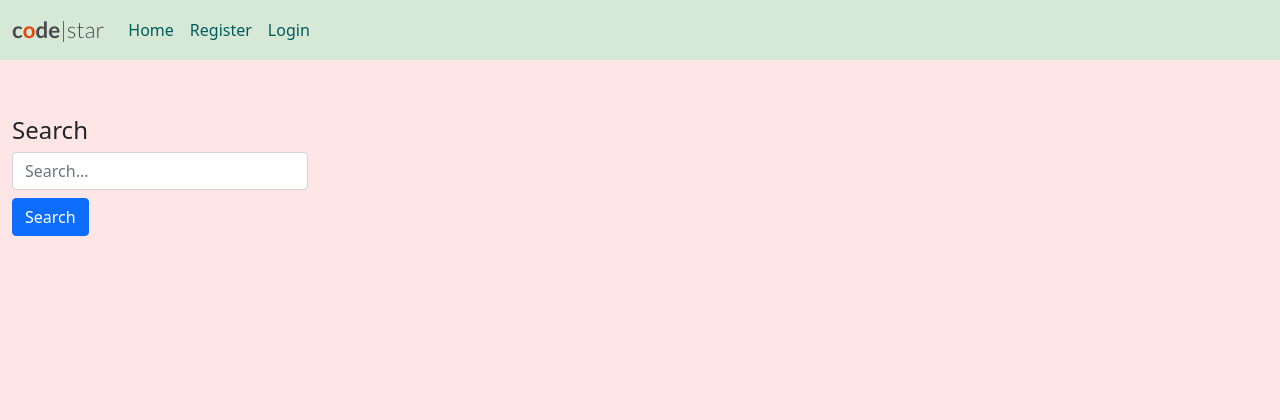
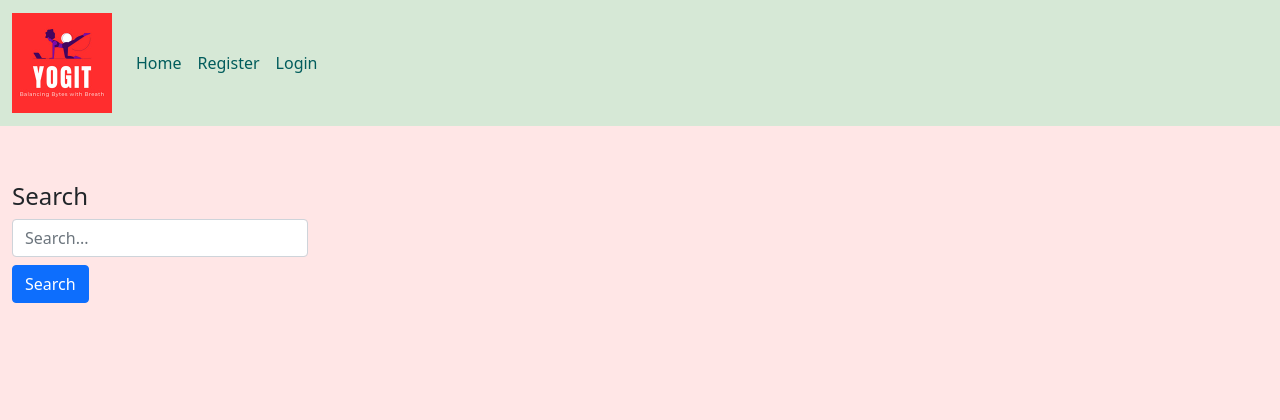
Before and after one commit to samiksha-92/Django-Blog-p4, a Django app: page / in a window 1280 px wide. Shown: the top 420 px of the page. Run offline with Django 3.2, Linux system fonts and the light colour scheme; data that the repository does not hold is empty.

Commit message:
added logo

```diff
--- a/templates/base.html
+++ b/templates/base.html
@@ -25,9 +25,11 @@
     <!-- Navigation -->
 
     <nav class="navbar navbar-expand-lg" style="background-color: #d6e8d6;">
-        <div class="container-fluid">
-            <a class="navbar-brand" href="{% url 'home' %}"><span class="brand">c<span class="red-o">o</span>de<span
-                        class="thin">|star</span></a>
+        <div class="container-fluid d-flex justify-content-center align-items-center">
+            <a class="navbar-brand" href="{% url 'home' %}">
+                <img src="{% static 'images/logo.png' %}" alt="Yogit Logo" width="100" height="100"
+                    class="d-inline-block align-middle">
+            </a>
             <button class="navbar-toggler" type="button" data-bs-toggle="collapse" data-bs-target="#navbarText"
                 aria-controls="navbarText" aria-expanded="false" aria-label="Toggle navigation">
                 <span class="navbar-toggler-icon"></span>
```
Also changed, not shown: static/images/logo.png (added).
